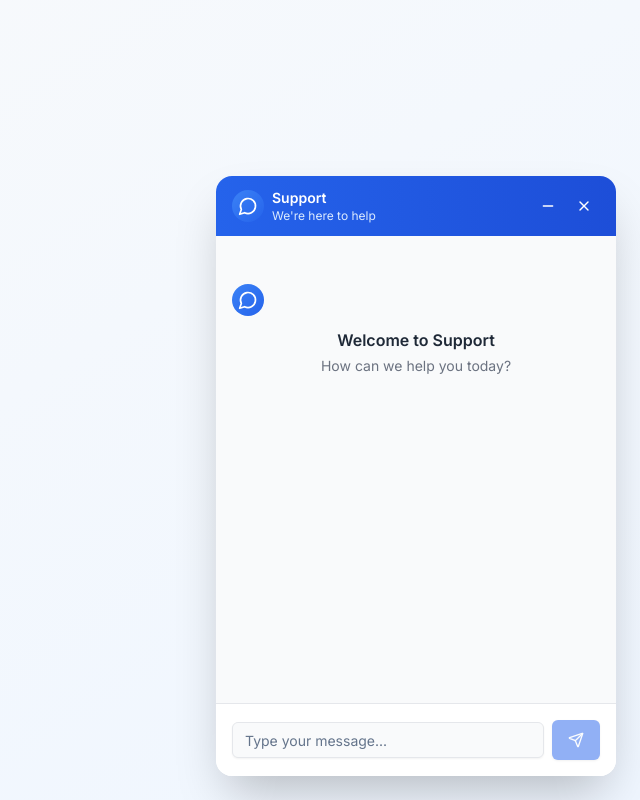
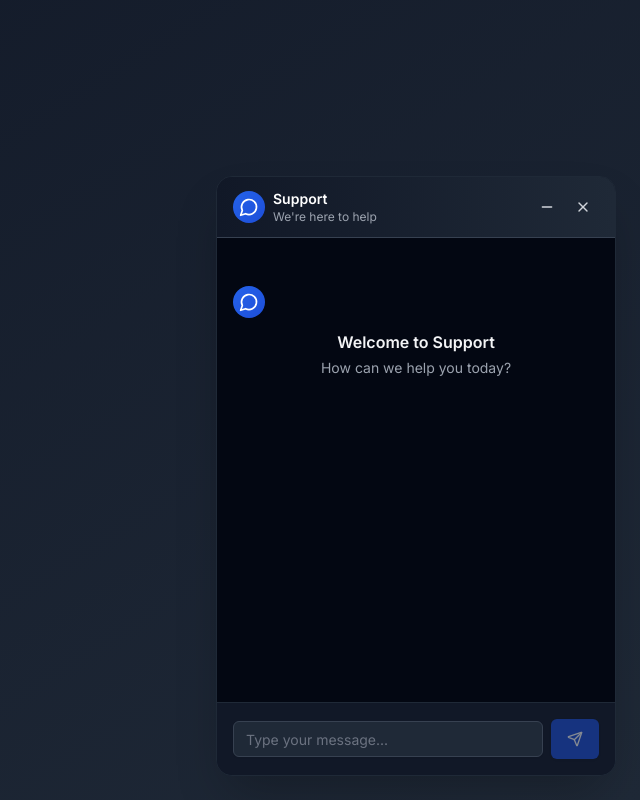
Before and after one commit to Lyzr-Apps/support-bot-modern-lab, a Next.js app: page / in a window 1280 px wide. Both pictures are taken after a click on the button "Open chat". Shown: the whole page, without its empty margins (640-1280 px from the left). Built offline with nearby package versions, Linux system fonts and the light colour scheme.

Commit message:
feat: applied dark mode to chat widget with updated color scheme and design elements

```diff
--- a/app/page.tsx
+++ b/app/page.tsx
@@ -34,9 +34,9 @@ interface Message {
 function TypingIndicator() {
   return (
     <div className="flex items-center space-x-1 px-4 py-2">
-      <div className="w-2 h-2 bg-blue-500 rounded-full animate-bounce" style={{ animationDelay: '0ms' }}></div>
-      <div className="w-2 h-2 bg-blue-500 rounded-full animate-bounce" style={{ animationDelay: '150ms' }}></div>
-      <div className="w-2 h-2 bg-blue-500 rounded-full animate-bounce" style={{ animationDelay: '300ms' }}></div>
+      <div className="w-2 h-2 bg-gray-400 rounded-full animate-bounce" style={{ animationDelay: '0ms' }}></div>
+      <div className="w-2 h-2 bg-gray-400 rounded-full animate-bounce" style={{ animationDelay: '150ms' }}></div>
+      <div className="w-2 h-2 bg-gray-400 rounded-full animate-bounce" style={{ animationDelay: '300ms' }}></div>
     </div>
   )
 }
@@ -44,7 +44,7 @@ function TypingIndicator() {
 // Bot avatar component
 function BotAvatar() {
   return (
-    <div className="w-8 h-8 rounded-full bg-gradient-to-br from-blue-500 to-blue-600 flex items-center justify-center flex-shrink-0">
+    <div className="w-8 h-8 rounded-full bg-gradient-to-br from-blue-600 to-blue-700 flex items-center justify-center flex-shrink-0">
       <MessageCircle className="w-5 h-5 text-white" />
     </div>
   )
@@ -72,11 +72,11 @@ function AgentMessage({ message }: { message: Message }) {
         <BotAvatar />
       </div>
       <div className="max-w-[75%]">
-        <div className="bg-white border border-gray-200 rounded-2xl rounded-tl-md px-4 py-2.5 shadow-sm">
-          <p className="text-sm text-gray-800 whitespace-pre-wrap">{message.content}</p>
+        <div className="bg-gray-800 border border-gray-700 rounded-2xl rounded-tl-md px-4 py-2.5 shadow-sm">
+          <p className="text-sm text-gray-100 whitespace-pre-wrap">{message.content}</p>
           {message.confidence !== undefined && (
-            <div className="mt-2 pt-2 border-t border-gray-100">
-              <p className="text-xs text-gray-500">Confidence: {(message.confidence * 100).toFixed(0)}%</p>
+            <div className="mt-2 pt-2 border-t border-gray-700">
+              <p className="text-xs text-gray-400">Confidence: {(message.confidence * 100).toFixed(0)}%</p>
             </div>
           )}
         </div>
@@ -92,12 +92,12 @@ function FollowUpSuggestions({ suggestions, onSelect }: { suggestions: string[],
 
   return (
     <div className="px-4 pb-3 space-y-2">
-      <p className="text-xs text-gray-500 font-medium">Suggested questions:</p>
+      <p className="text-xs text-gray-400 font-medium">Suggested questions:</p>
       {suggestions.map((suggestion, index) => (
         <button
           key={index}
           onClick={() => onSelect(suggestion)}
-          className="w-full text-left px-3 py-2 text-sm text-blue-600 bg-blue-50 hover:bg-blue-100 rounded-lg transition-colors border border-blue-200"
+          className="w-full text-left px-3 py-2 text-sm text-gray-200 bg-gray-800 hover:bg-gray-700 rounded-lg transition-colors border border-gray-700"
         >
           {suggestion}
         </button>
@@ -201,12 +201,12 @@ export default function Home() {
   }
 
   return (
-    <div className="min-h-screen bg-gradient-to-br from-gray-50 to-blue-50">
+    <div className="min-h-screen bg-gradient-to-br from-gray-900 to-gray-800">
       {/* Floating Chat Button (Collapsed State) */}
       {!isOpen && (
         <button
           onClick={() => setIsOpen(true)}
-          className="fixed bottom-6 right-6 w-16 h-16 bg-gradient-to-br from-blue-600 to-blue-700 hover:from-blue-700 hover:to-blue-800 text-white rounded-full shadow-lg hover:shadow-xl transition-all duration-200 flex items-center justify-center z-50"
+          className="fixed bottom-6 right-6 w-16 h-16 bg-gradient-to-br from-blue-700 to-blue-800 hover:from-blue-800 hover:to-blue-900 text-white rounded-full shadow-lg hover:shadow-xl transition-all duration-200 flex items-center justify-center z-50"
           aria-label="Open chat"
         >
           <MessageCircle className="w-7 h-7" />
@@ -217,17 +217,17 @@ export default function Home() {
       {isOpen && (
         <div
           className={cn(
-            "fixed bottom-6 right-6 w-[400px] bg-white rounded-2xl shadow-2xl flex flex-col overflow-hidden z-50 transition-all duration-200",
+            "fixed bottom-6 right-6 w-[400px] bg-gray-900 rounded-2xl shadow-2xl flex flex-col overflow-hidden z-50 transition-all duration-200 border border-gray-800",
             isMinimized ? "h-[60px]" : "h-[600px]"
           )}
         >
           {/* Header */}
-          <div className="bg-gradient-to-r from-blue-600 to-blue-700 px-4 py-3 flex items-center justify-between">
+          <div className="bg-gradient-to-r from-gray-900 to-gray-800 px-4 py-3 flex items-center justify-between border-b border-gray-700">
             <div className="flex items-center space-x-2">
               <BotAvatar />
               <div>
                 <h3 className="text-white font-semibold text-sm">Support</h3>
-                <p className="text-blue-100 text-xs">We're here to help</p>
+                <p className="text-gray-400 text-xs">We're here to help</p>
               </div>
             </div>
             <div className="flex items-center space-x-1">
@@ -235,7 +235,7 @@ export default function Home() {
                 variant="ghost"
                 size="icon"
                 onClick={() => setIsMinimized(!isMinimized)}
-                className="text-white hover:bg-blue-700 h-8 w-8"
+                className="text-gray-300 hover:bg-gray-700 h-8 w-8"
               >
                 <Minus className="w-4 h-4" />
               </Button>
@@ -246,7 +246,7 @@ export default function Home() {
                   setIsOpen(false)
                   setIsMinimized(false)
                 }}
-                className="text-white hover:bg-blue-700 h-8 w-8"
+                className="text-gray-300 hover:bg-gray-700 h-8 w-8"
               >
                 <X className="w-4 h-4" />
               </Button>
@@ -257,12 +257,12 @@ export default function Home() {
           {!isMinimized && (
             <>
               {/* Messages Area */}
-              <div className="flex-1 overflow-y-auto bg-gray-50 p-4">
+              <div className="flex-1 overflow-y-auto bg-gray-950 p-4">
                 {messages.length === 0 && (
                   <div className="text-center py-8">
                     <BotAvatar />
-                    <h4 className="text-gray-800 font-semibold mt-3 mb-1">Welcome to Support</h4>
-                    <p className="text-gray-500 text-sm">How can we help you today?</p>
+                    <h4 className="text-gray-100 font-semibold mt-3 mb-1">Welcome to Support</h4>
+                    <p className="text-gray-400 text-sm">How can we help you today?</p>
                   </div>
                 )}
 
@@ -279,7 +279,7 @@ export default function Home() {
                     <div className="mr-2 mt-1">
                       <BotAvatar />
                     </div>
-                    <div className="bg-white border border-gray-200 rounded-2xl rounded-tl-md shadow-sm">
+                    <div className="bg-gray-800 border border-gray-700 rounded-2xl rounded-tl-md shadow-sm">
                       <TypingIndicator />
                     </div>
                   </div>
@@ -290,7 +290,7 @@ export default function Home() {
 
               {/* Follow-up Suggestions */}
               {followUpSuggestions.length > 0 && !loading && (
-                <div className="border-t border-gray-200 bg-white">
+                <div className="border-t border-gray-800 bg-gray-900">
                   <FollowUpSuggestions
                     suggestions={followUpSuggestions}
                     onSelect={handleSuggestionClick}
@@ -299,7 +299,7 @@ export default function Home() {
               )}
 
               {/* Input Section */}
-              <div className="border-t border-gray-200 bg-white p-4">
+              <div className="border-t border-gray-800 bg-gray-900 p-4">
                 <div className="flex items-center space-x-2">
                   <Input
                     value={input}
@@ -307,12 +307,12 @@ export default function Home() {
                     onKeyPress={handleKeyPress}
                     placeholder="Type your message..."
                     disabled={loading}
-                    className="flex-1 bg-gray-50 border-gray-200 focus:border-blue-500 focus:ring-blue-500"
+                    className="flex-1 bg-gray-800 border-gray-700 text-gray-100 placeholder:text-gray-500 focus:border-blue-600 focus:ring-blue-600"
                   />
                   <Button
                     onClick={() => handleSendMessage()}
                     disabled={!input.trim() || loading}
-                    className="bg-blue-600 hover:bg-blue-700 h-10 px-4"
+                    className="bg-blue-700 hover:bg-blue-800 h-10 px-4"
                   >
                     {loading ? (
                       <Loader2 className="w-4 h-4 animate-spin" />
```
